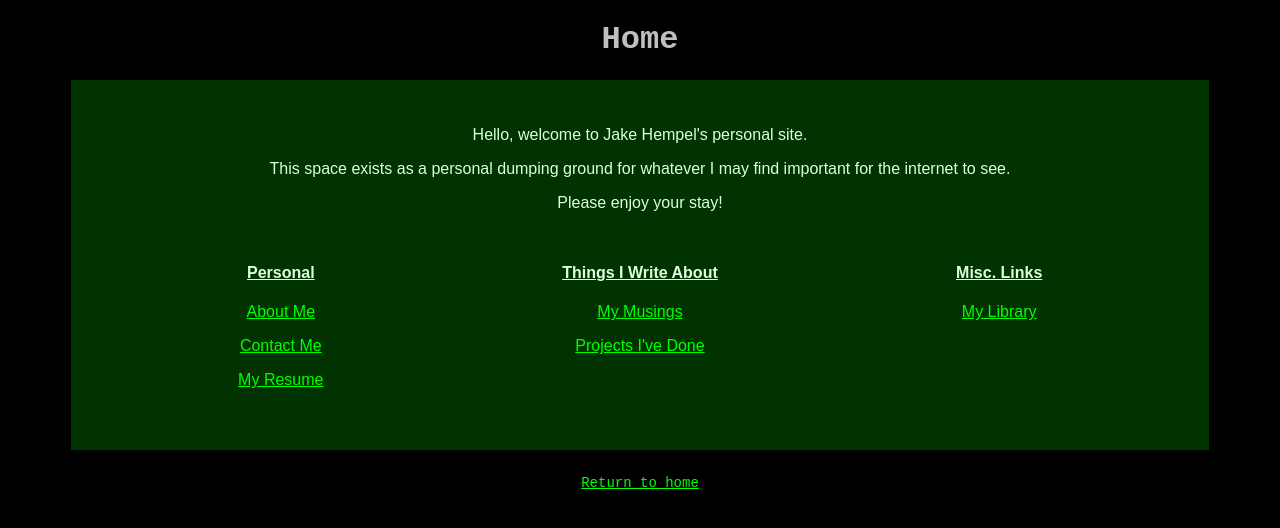
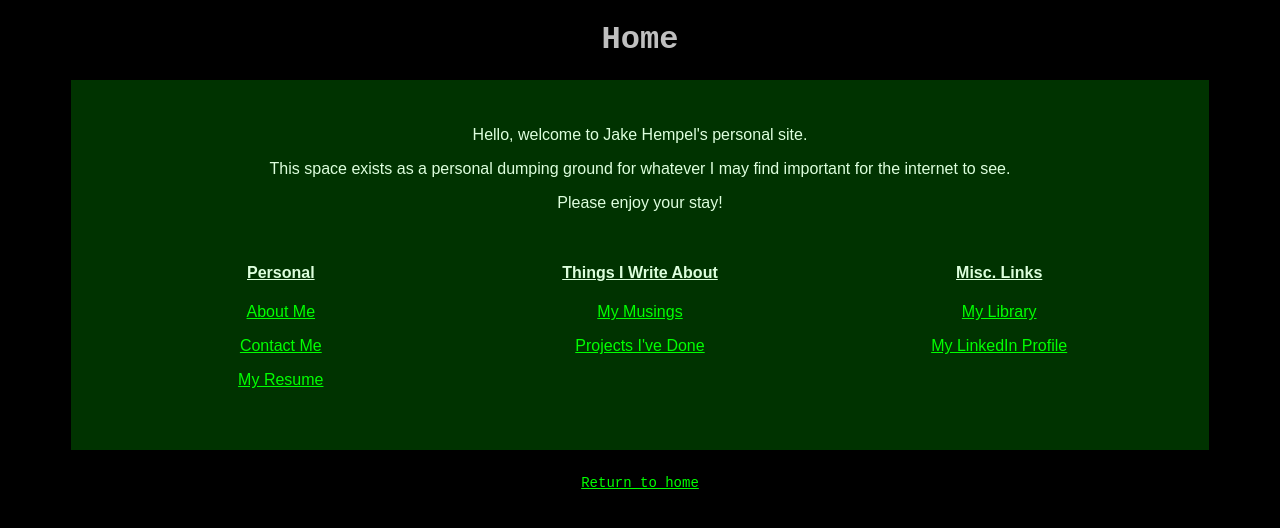
Before and after one commit to jakehempel/jakehempel.us, a Jekyll site: the page built from index.html, in a window 1280 px wide. Shown: the top 528 px of the page. Built offline with Jekyll 4.4.1, drawn with Linux system fonts in a browser that asks for light colours.

Commit message:
added linkedin link to homepage

```diff
--- a/index.html
+++ b/index.html
@@ -75,6 +75,9 @@ title: Home
       <tr>
         <p><a href="library.html">My Library</a></p>
       </tr>
+      <tr>
+        <p><a href="https://www.linkedin.com/in/jake-hempel-01bba114b/">My LinkedIn Profile</a></p>
+      </tr>
       <!--End Table-->
     </table>
   </div>
```
